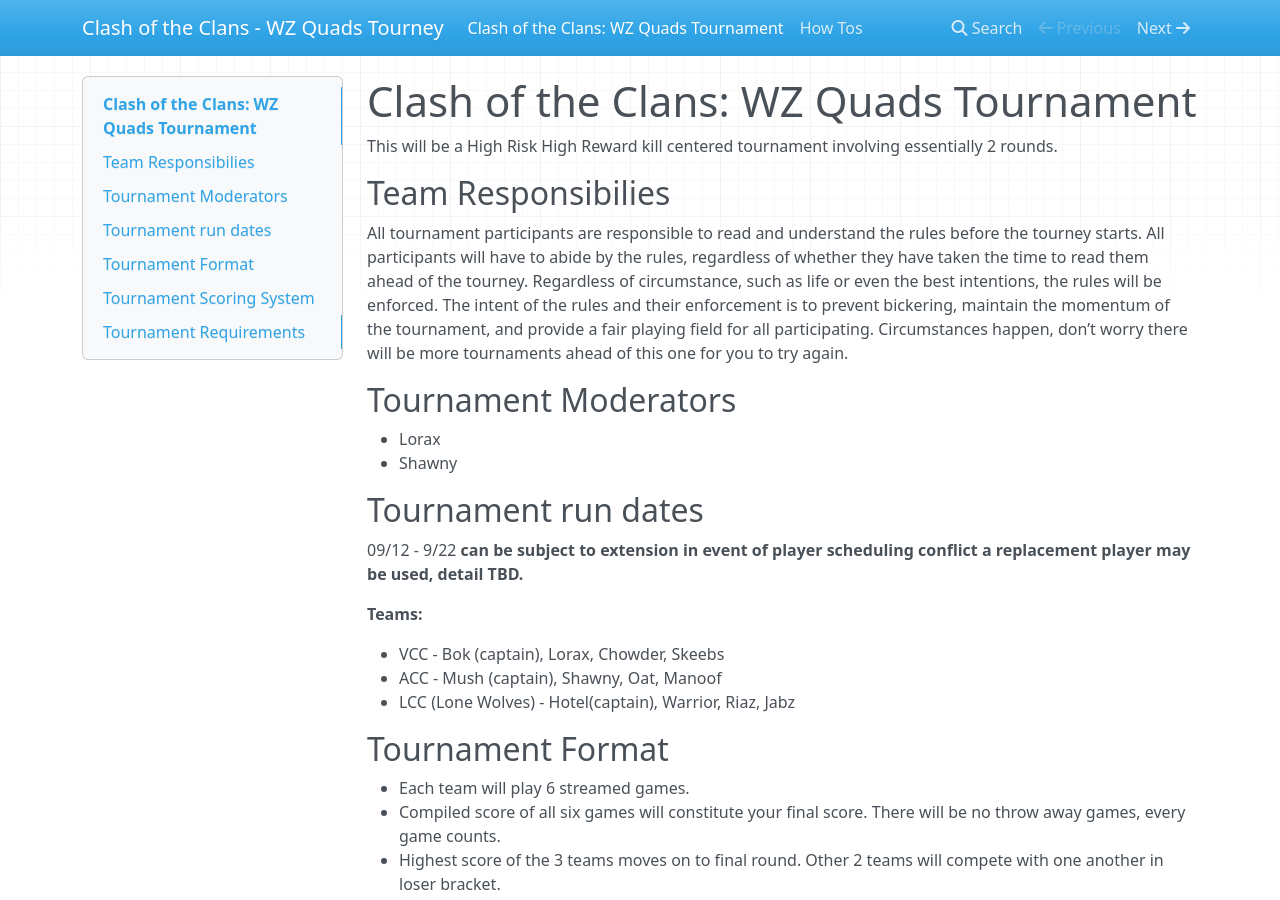
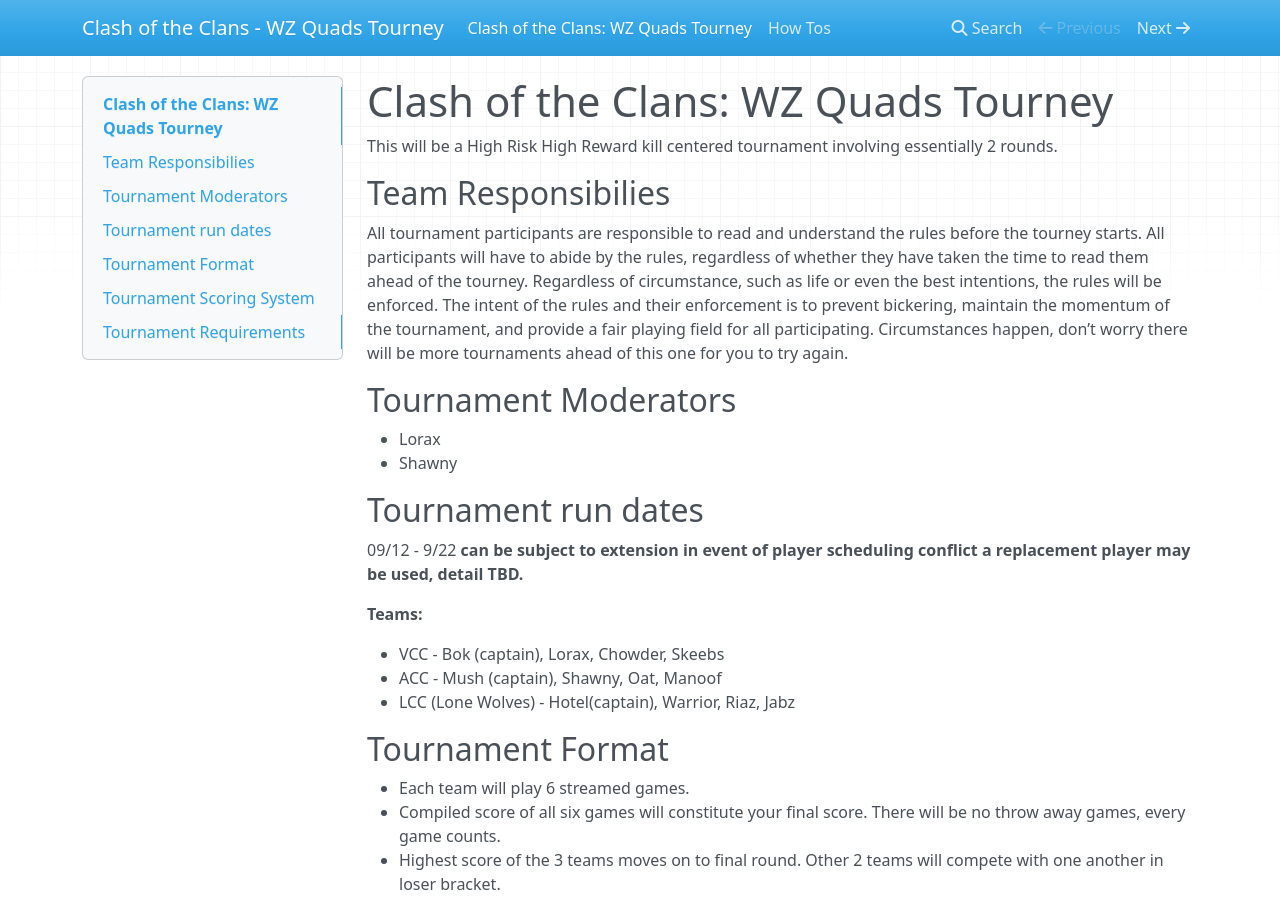
Before and after one commit to WZTourney/wztourney.github.io, an MkDocs documentation site: the page built from docs/index.md, in a window 1280 px wide and 900 px high. Built offline with MkDocs 1.6.1, drawn with Linux system fonts in a browser that asks for light colours; nearby versions of some CDN libraries.

Commit message:
slight modification to the index.md title

```diff
--- a/docs/index.md
+++ b/docs/index.md
@@ -1,4 +1,4 @@
-# Clash of the Clans: WZ Quads Tournament
+# Clash of the Clans: WZ Quads Tourney
 
 This will be a High Risk High Reward kill centered tournament involving essentially 2 rounds.
 
```
